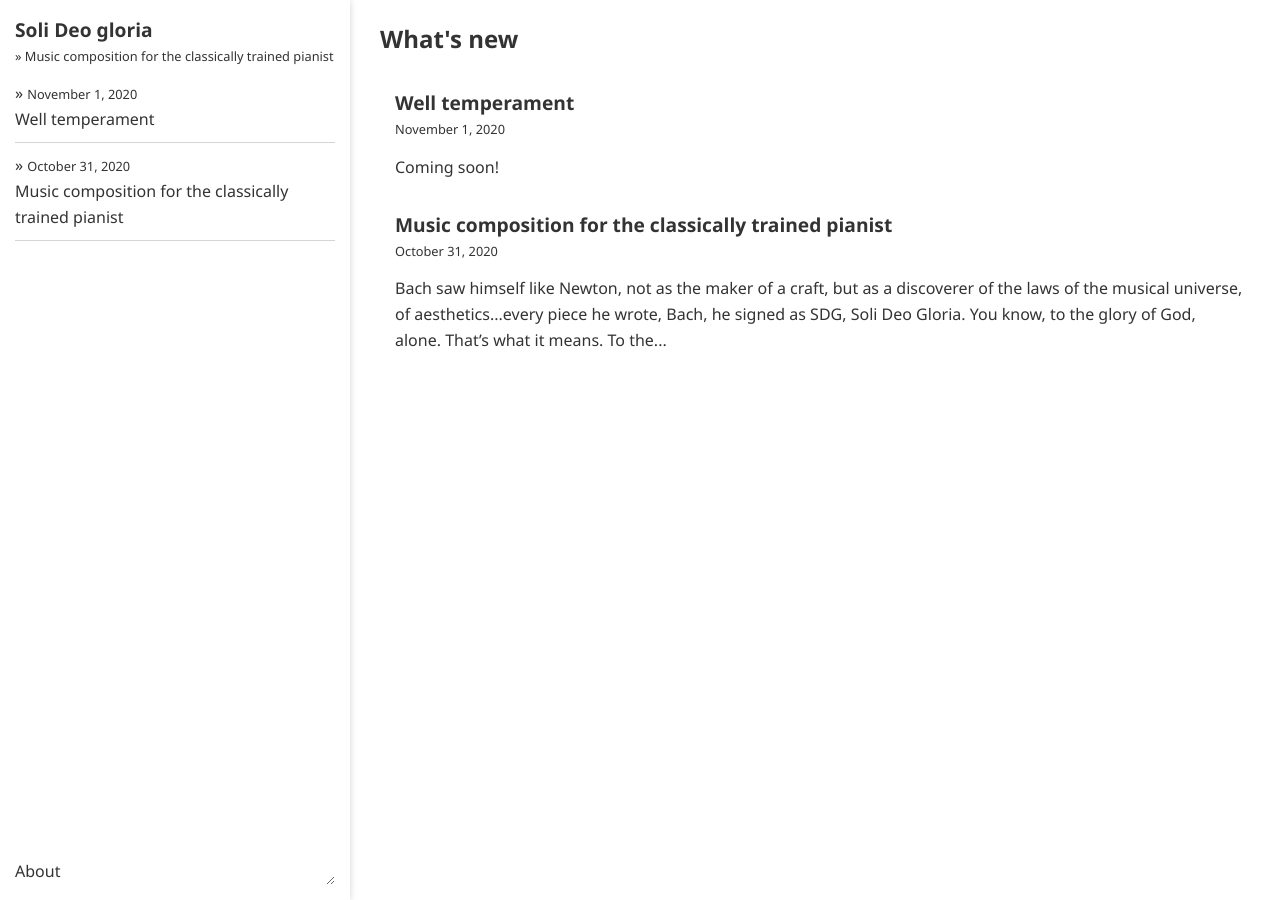
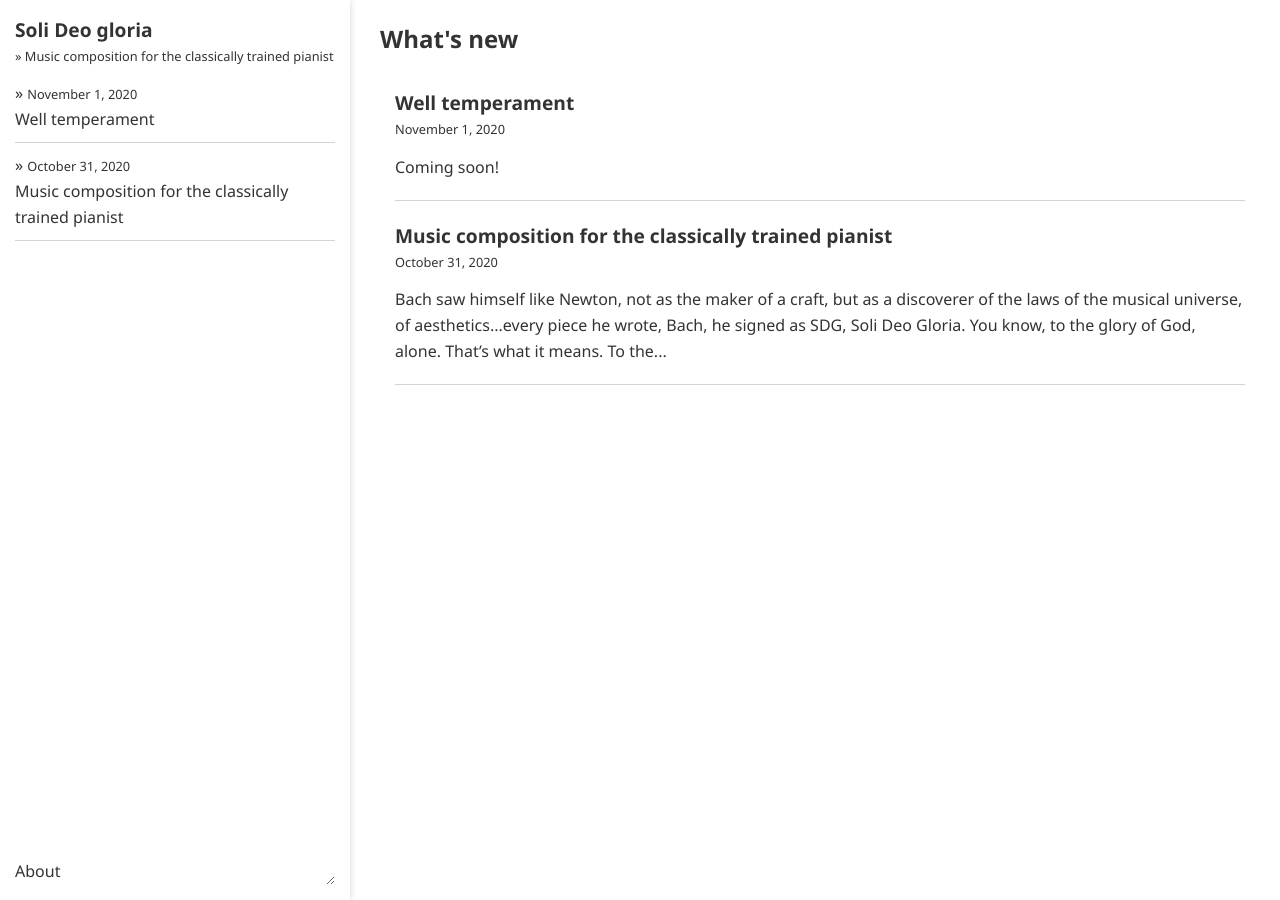
Before and after one commit to ansyblenetwork/sdg, a Jekyll site: the page built from index.html, in a window 1280 px wide. Built offline with Jekyll 4.4.1, drawn with Linux system fonts in a browser that asks for light colours.

Commit message:
Update index.html

```diff
--- a/index.html
+++ b/index.html
@@ -5,7 +5,7 @@ title: What's new
 
 {% for post in site.posts limit:6 %}
 
-<div style="margin-bottom:30px">
+<div style="padding-bottom:20px; margin-bottom:20px; border-bottom: solid 1px #d4d4d4;">
 	<h2><a href="{{ post.url | relative_url }}">{{ post.title }}</a></h2>
 		<div class="date-format" style="margin-bottom:15px">{{ post.date | date: "%B %-d, %Y" }}</div>
 	{{ post.content | strip_html | truncatewords: 50 }}
```
